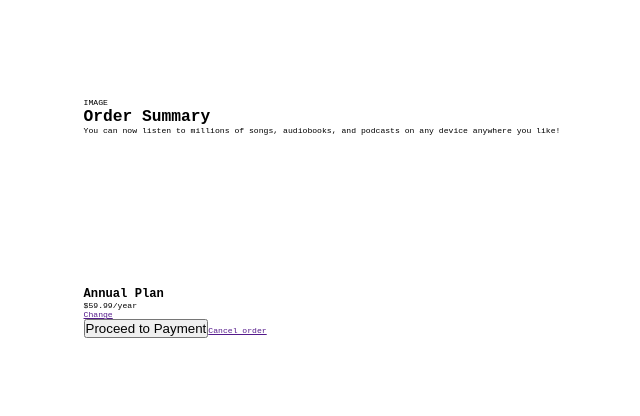
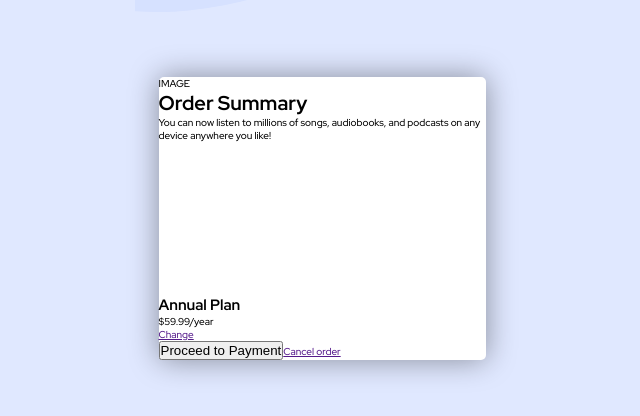
Before and after one commit to sgrazys/order-summary-component, a React (Create React App) app: page / in a window 1280 px wide. Shown: the part 182-598 px from the top of the page, without its empty margins (318-958 px from the left). Built offline with nearby package versions, Linux system fonts and the light colour scheme.

Commit message:
style: WIP

```diff
--- a/src/App.scss
+++ b/src/App.scss
@@ -26,10 +26,50 @@ body *::before {
 
 body {
 	font-family: 'Red Hat Display', sans-serif;
-	font-family: monospace;
+	background-color: var(--color--primary-light);
 	height: 100vh;
 	padding: 7rem 2.4rem;
 	display: flex;
 	justify-content: center;
 	align-items: center;
+	background-image: url(./images/pattern-background-mobile.svg);
+	background-position: top;
+	background-repeat: no-repeat;
+	background-size: auto;
 }
+
+.card {
+	max-width: 32.7rem;
+	background-color: #fff;
+	border-radius: 0.5rem;
+	box-shadow: 0 0 3rem rgba(0, 0, 0, 0.4);
+
+	&.header {
+	}
+
+	&.main {
+	}
+
+	&__heading {
+	}
+	&__content {
+	}
+	&.details {
+		&__icon {
+		}
+
+		&__pricing-box {
+			&.title {
+			}
+
+			&.price {
+			}
+		}
+		&__link {
+		}
+	}
+	&__btn {
+	}
+	&__cancel {
+	}
+}
```
